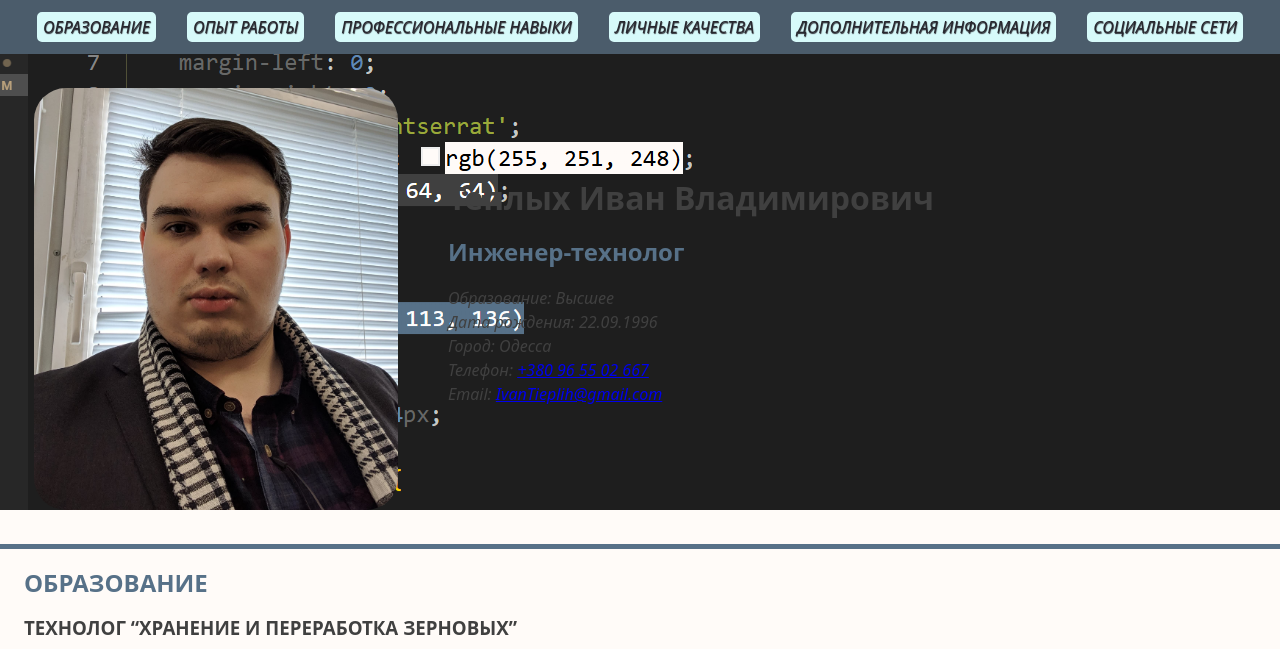
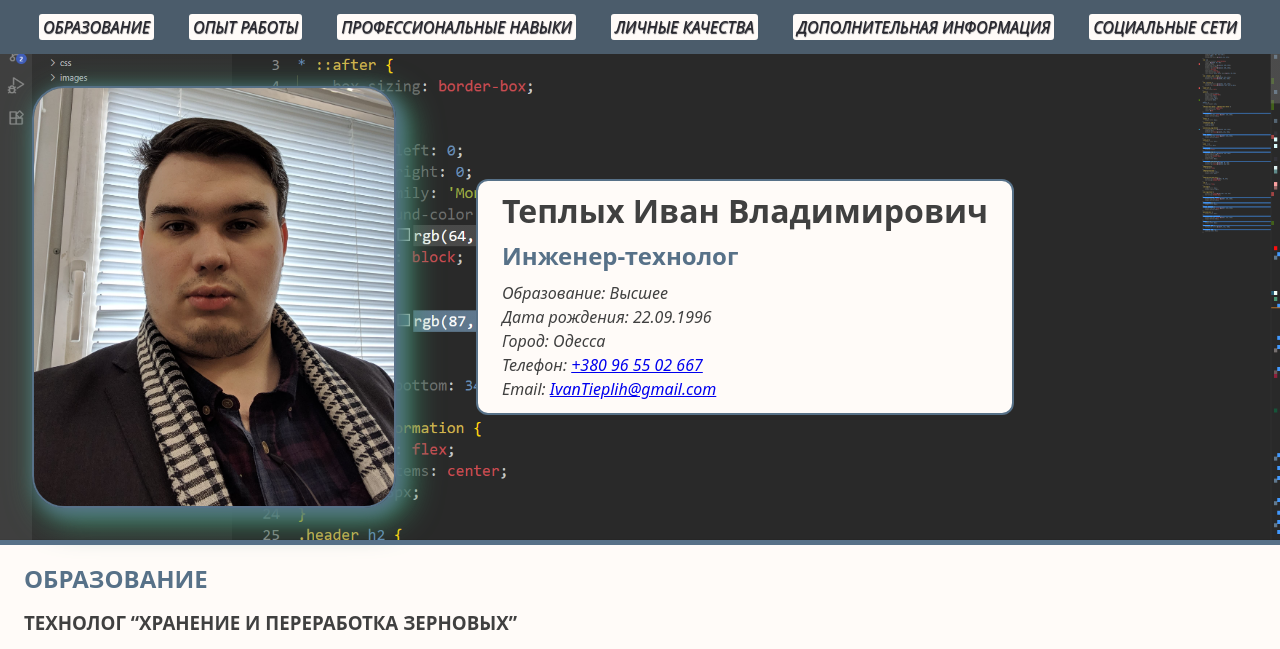
Before and after one commit to IvanTeplykh/resume, a plain HTML site: page index.html in a window 1280 px wide. Shown: the top 649 px of the page. Drawn offline with nearby package versions, Linux system fonts and the light colour scheme.

Commit message:
10.11.25

```diff
--- a/css/styles.css
+++ b/css/styles.css
@@ -17,20 +17,23 @@ main {
 h2 {
     color: rgb(87, 113, 136)
 }
-.header {
-    margin-bottom: 34px;
-}
 .header-information {
     display: flex;
     align-items: center;
     gap: 16px;
-    background: url('../images/background.png') no-repeat center center scroll;
-    background-size: flex;
+    background: linear-gradient(to bottom, rgba(255, 251, 248, 0.05), rgba(255, 251, 248, 0.05)), url('../images/background.png');
     background-repeat: no-repeat;
+    background-position: center center;
+    background-size: cover;
     width: 100%;
+}
+.header h1 {
+    margin: 0;
 }
 .header h2 {
     color: rgb(87, 113, 136);
+    margin: 0;
+    margin-top: 12px;
 }
 .nav {
     display: flex;
@@ -45,9 +48,9 @@ h2 {
     flex-shrink: 0;
     color: rgb(39, 39, 46);
     padding: 4px;
-    background-color: rgb(215, 250, 250);
+    background-color: rgb(255, 251, 248);
     border-radius: 5px;
-    border: 2px solid rgb(215, 250, 250);
+    border: 2px solid rgb(75, 92, 107);
     cursor: pointer;
     font-style: italic;
     text-decoration: none;
@@ -64,17 +67,23 @@ h2 {
 }
 .name-info {
     text-align: left;
+    background-color: rgb(255, 251, 248);
+    padding: 12px 24px;
+    border: 2px solid rgb(87, 113, 136);
+    border-radius: 12px;
+    margin-left: 64px;
 }
 .photo {
     border-radius: 32px;
+    border: 2px solid rgb(87, 113, 136);
     box-sizing: border-box;
-    margin-top: 34px;
-    margin-left: 34px;
-    margin-right: 34px;
+    box-shadow: inset 1px 1px 2px 1px rgb(87, 113, 136), 5px 5px 16px 1.5px rgb(87, 113, 136), 10px 10px 32px 3px rgb(64, 145, 108) ;
+    margin: 32px 0px 32px 32px;
     max-width: 100%;
    }
 address {
     line-height: 1.5;
+    margin-top: 12px;
 }
 .address-tell:hover, .address-mail:hover {
     text-transform: uppercase;
```
